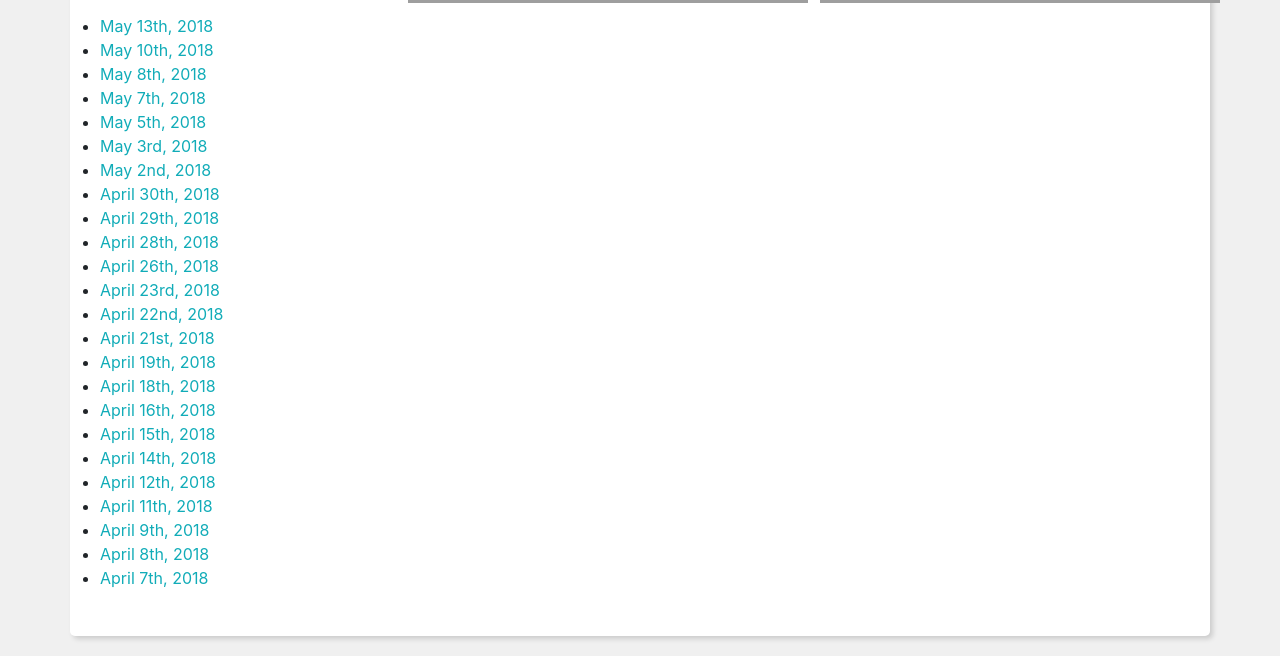
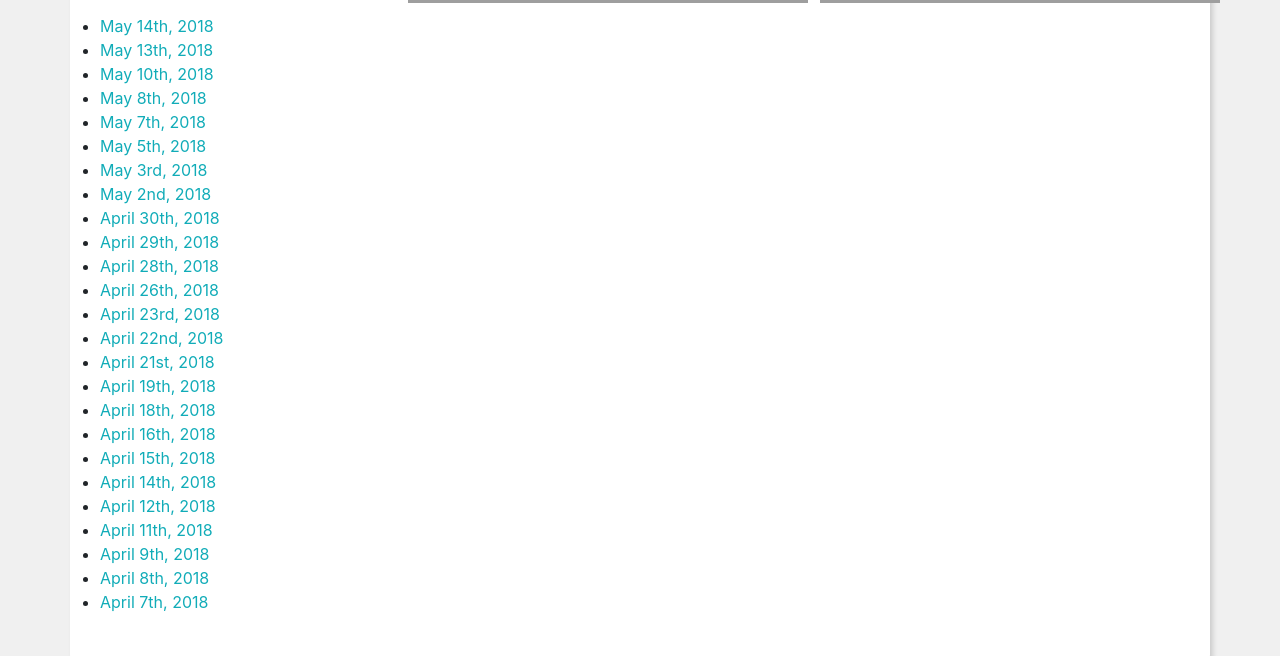
Before and after one commit to DeviCatOutlet/devicatoutlet.github.io, a Jekyll site: the page built from gratitudeboard.md, in a window 1280 px wide and 900 px high, scrolled down 1286 px, cut to the strip 244-900 px from the top of the window. Built offline with Jekyll 4.4.1, drawn with Linux system fonts in a browser that asks for light colours; nearby versions of some CDN libraries; our own code applies the rules of GitHub Pages for plain Markdown files.

Commit message:
Link to today's Gratitude Board

```diff
--- a/gratitudeboard.md
+++ b/gratitudeboard.md
@@ -11,6 +11,7 @@
 
 ## Twitch Gratitude Board
 
+* [May 14th, 2018](https://twitter.com/DeviCatOutlet/status/995838919768969216)
 * [May 13th, 2018](https://twitter.com/DeviCatOutlet/status/995475391333781504)
 * [May 10th, 2018](https://twitter.com/DeviCatOutlet/status/994385274179391489)
 * [May 8th, 2018](https://twitter.com/DeviCatOutlet/status/993661349849980929)
```
